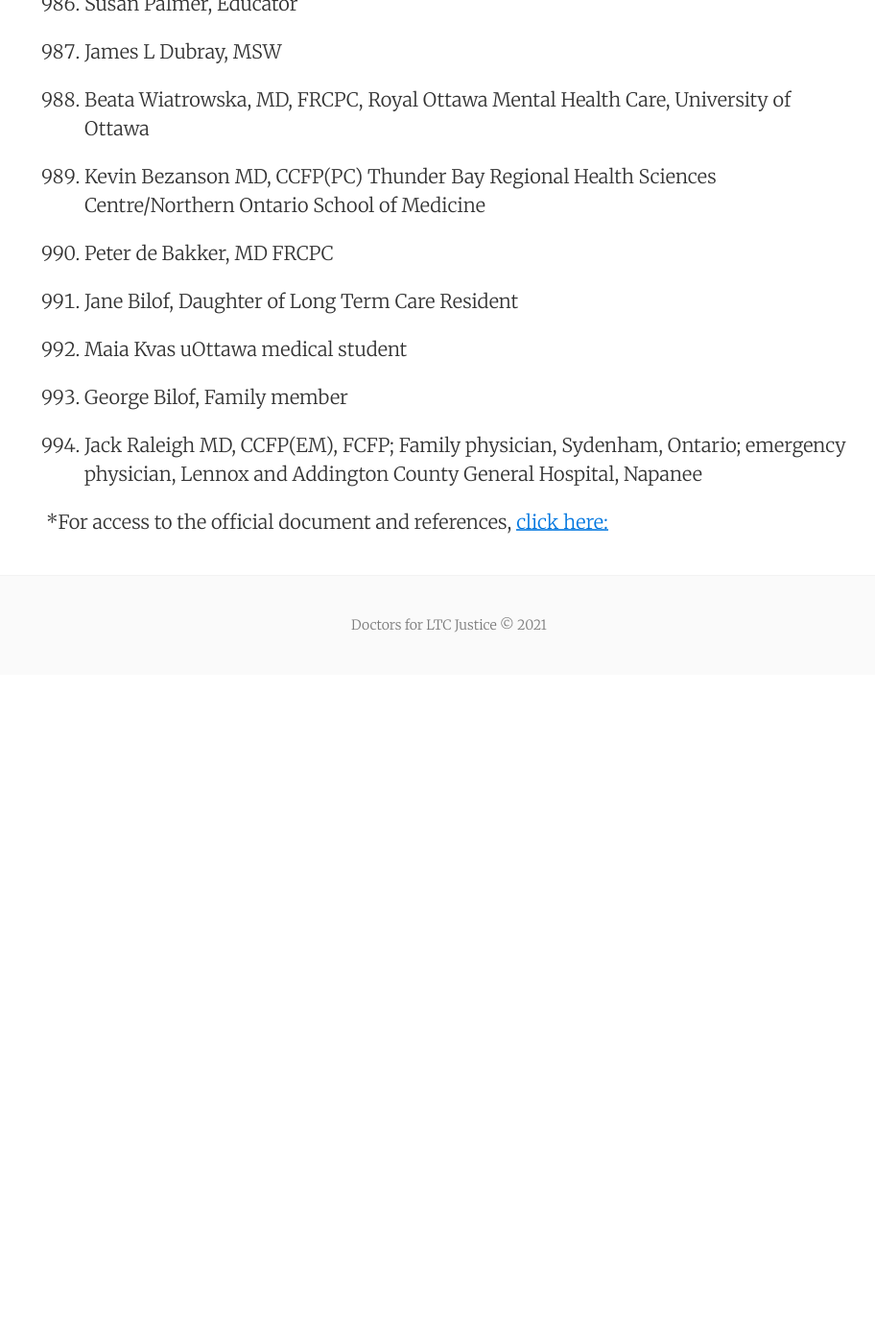
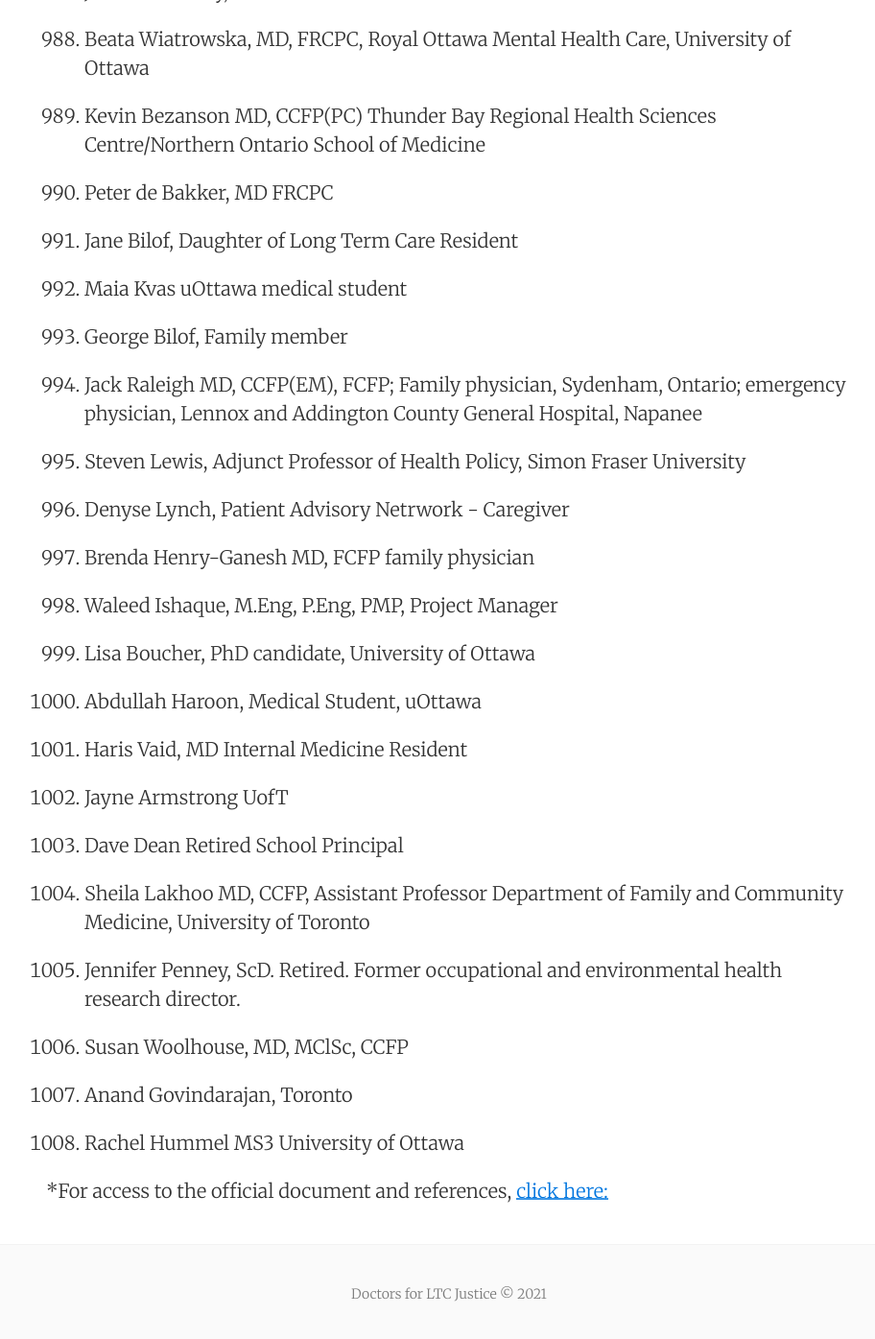
Before and after one commit to Docs4LTCJustice/Docs4LTCJustice.github.io, a Jekyll site: the page built from index.md, in a window 1280 px wide and 1400 px high, scrolled down 58566 px. Shown: the top 1395 px of the window at 96% size, without its empty margins (172-1084 px from the left). Built offline with Jekyll 4.4.1, drawn with Linux system fonts in a browser that asks for light colours; before the commit the page ends 59269 px from its top, so only the background shows below that; some of the changed text lies outside the part shown.

Commit message:
Add files via upload

```diff
--- a/index.md
+++ b/index.md
@@ -1430,7 +1430,7 @@ University of Toronto
 
 678. Penny MacCourt
 
-679. Matthew McGarr | Senior Medical Student | University of Toronto MD Program
+679. Matthew McGarr, Senior Medical Student, University of Toronto MD Program
 
 680. Elizabeth Mens, RN, MI
 
@@ -2069,4 +2069,34 @@ York University & Assistant Professor Status-Only, Faculty of Social Work, Unive
 
 995. Jack Raleigh MD, CCFP(EM), FCFP; Family physician, Sydenham, Ontario; emergency physician, Lennox and Addington County General Hospital, Napanee
 
+996. Steven Lewis, Adjunct Professor of Health Policy, Simon Fraser University
+
+997. Denyse Lynch, Patient Advisory Netrwork - Caregiver
+
+998. Brenda Henry-Ganesh MD, FCFP family physician
+
+999. Waleed Ishaque, M.Eng, P.Eng, PMP, Project Manager
+
+1000. Lisa Boucher, PhD candidate, University of Ottawa
+
+1001. Abdullah Haroon, Medical Student, uOttawa
+
+1002. Haris Vaid, MD Internal Medicine Resident
+
+1003. Jayne Armstrong UofT
+
+1004. Dave Dean Retired School Principal
+
+1005. Sheila Lakhoo MD, CCFP, Assistant Professor Department of Family and Community Medicine, University of Toronto
+
+1006. Jennifer Penney, ScD. Retired. Former occupational and environmental health research director.
+
+1007. Susan Woolhouse, MD, MClSc, CCFP
+
+1008. Anand Govindarajan, Toronto
+
+1009. Rachel Hummel MS3 University of Ottawa
+
+
+
 *For access to the official document and references, [click here:](https://docs.google.com/document/d/1IO8NP3Jj7dcWjqOikBbujY2Y2YYCVGr5CQDKntTMobc/edit?usp=sharing)
```
